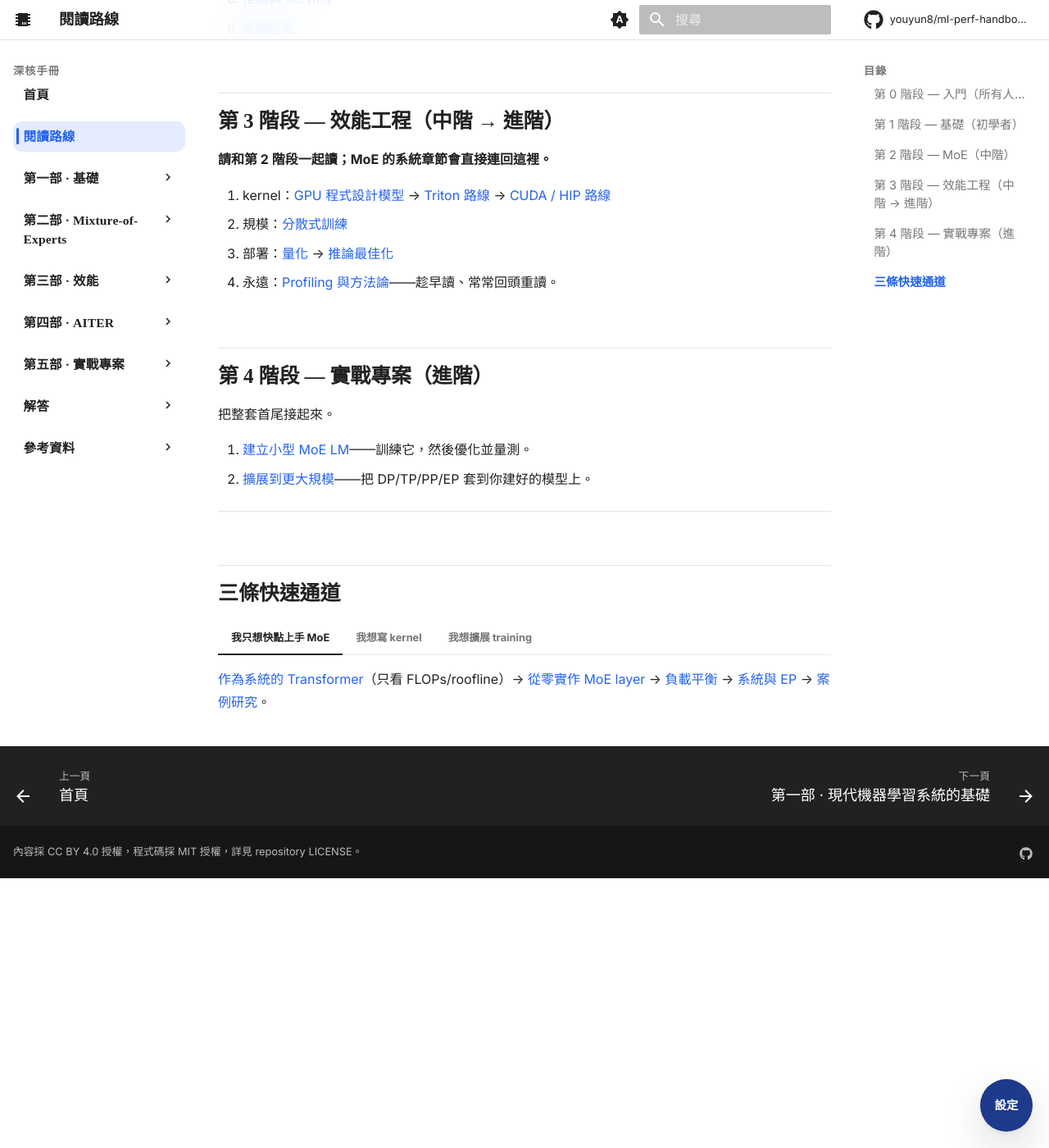
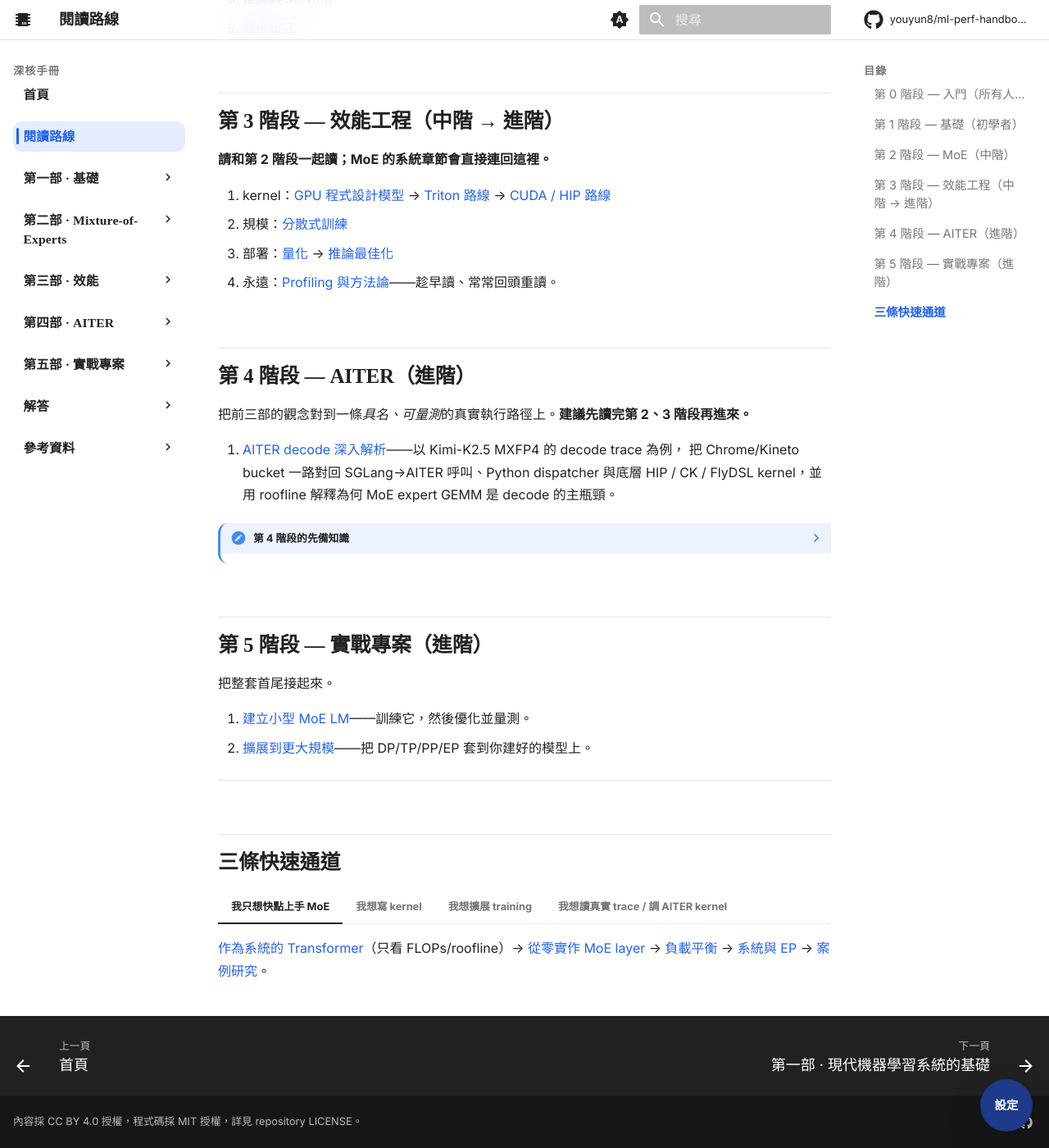
Before and after one commit to youyun8/deep-kernel-handbook, an MkDocs documentation site: the page built from docs/reading-path.md, in a window 1280 px wide and 1400 px high, scrolled down 1721 px. Shown: the whole window at 82% size. Built offline with MkDocs 1.6.1 and Material for MkDocs 9.7.7, drawn with Linux system fonts in a browser that asks for light colours; comment, search, counter and statistics services are not loaded.

Commit message:
docs: add AITER part to reading path and README

```diff
--- a/docs/reading-path.md
+++ b/docs/reading-path.md
@@ -56,7 +56,21 @@ flowchart TD
 3. 部署：[量化](performance/quantization.md) → [推論最佳化](performance/inference-optimization.md)
 4. 永遠：[Profiling 與方法論](performance/profiling.md)——趁早讀、常常回頭重讀。
 
-## 第 4 階段 — 實戰專案（進階）
+## 第 4 階段 — AITER（進階）
+
+把前三部的觀念對到一條*具名、可量測*的真實執行路徑上。**建議先讀完第 2、3 階段再進來。**
+
+1. [AITER decode 深入解析](aiter/index.md)——以 Kimi-K2.5 MXFP4 的 decode trace 為例，
+   把 Chrome/Kineto bucket 一路對回 SGLang→AITER 呼叫、Python dispatcher 與底層 HIP / CK /
+   FlyDSL kernel，並用 roofline 解釋為何 MoE expert GEMM 是 decode 的主瓶頸。
+
+??? note "第 4 階段的先備知識"
+    第 1 階段的 roofline 與 KV cache（[作為系統的 Transformer](foundations/transformer-systems.md)、
+    [Attention 效率](foundations/attention-efficiency.md)）、第 2 階段的
+    [MoE kernels](moe/kernels.md) 與 [MoE decode 剖析](moe/decode-anatomy.md)，以及第 3 階段的
+    [Profiling 與方法論](performance/profiling.md)。不需要 AMD GPU 就能讀懂分析；要重現量測才需要 MI355X 等硬體。
+
+## 第 5 階段 — 實戰專案（進階）
 
 把整套首尾接起來。
 
@@ -91,3 +105,12 @@ flowchart TD
     [分散式訓練](performance/distributed-training.md) →
     [系統與 EP](moe/systems-ep.md) →
     [擴展到更大規模](capstones/scaling.md)。
+
+=== "我想讀真實 trace / 調 AITER kernel"
+
+    [作為系統的 Transformer](foundations/transformer-systems.md)（roofline）→
+    [Attention 效率](foundations/attention-efficiency.md)（MLA/KV cache）→
+    [MoE kernels](moe/kernels.md) →
+    [MoE decode 剖析](moe/decode-anatomy.md) →
+    [Profiling 與方法論](performance/profiling.md) →
+    [AITER decode 深入解析](aiter/index.md)。
```
Also changed, not shown: README.md (+2 -1 lines).
